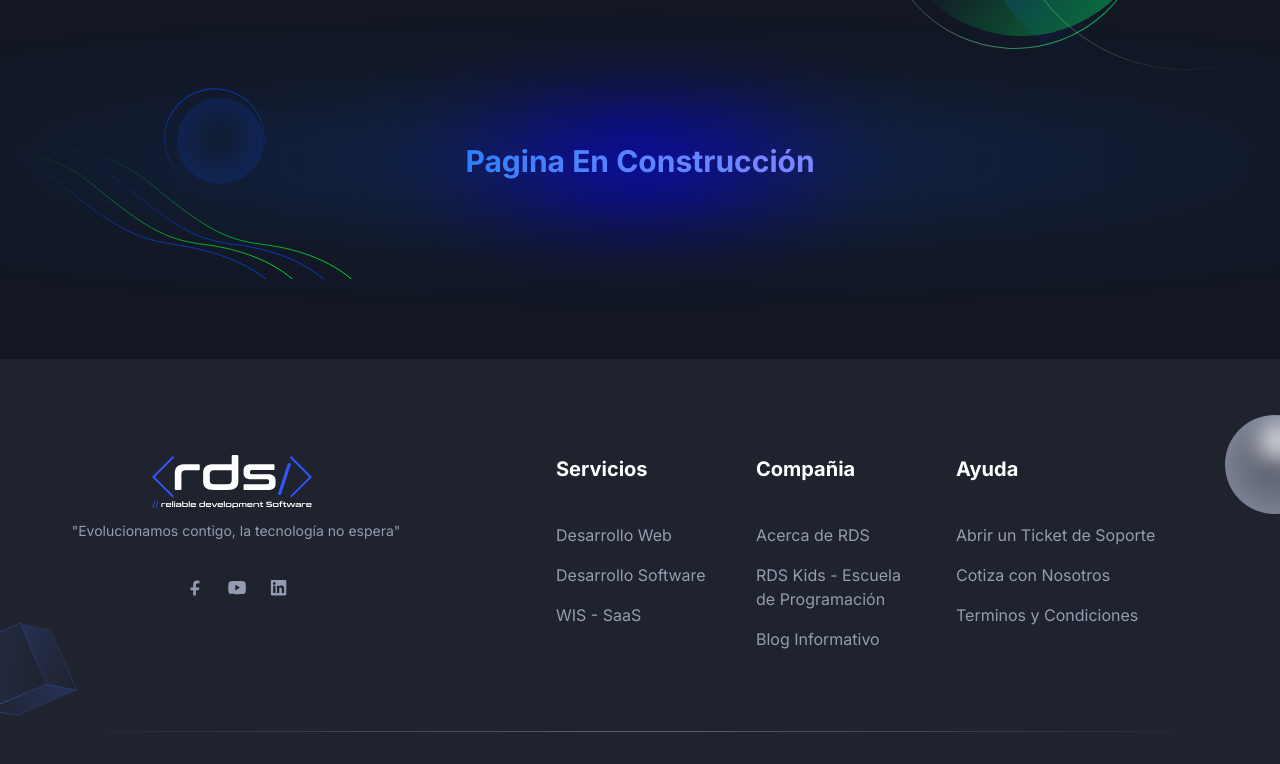
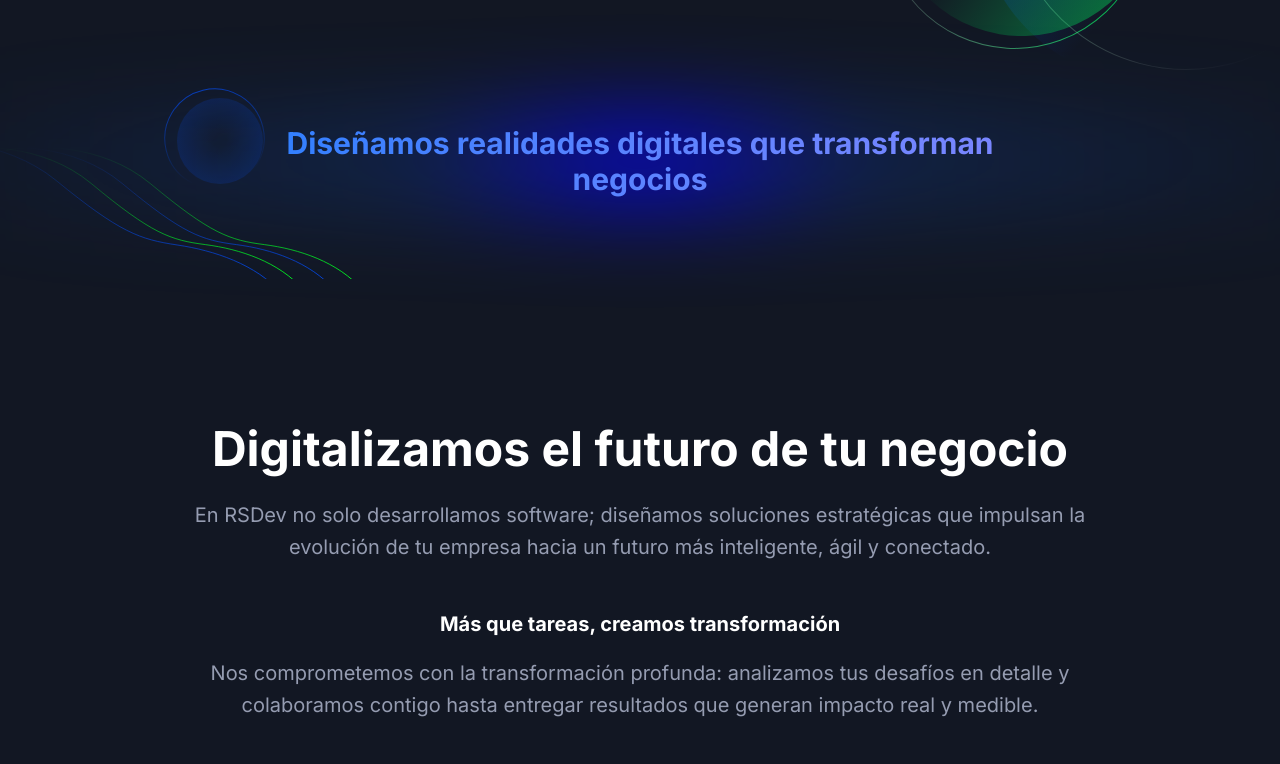
Before and after one commit to JheyBR/RDSdevelop, a Next.js app: page / in a window 1280 px wide. Shown: the part 400-1164 px from the top of the page. Built offline with nearby package versions, Linux system fonts and the light colour scheme.

Commit message:
Cambios FAvicon y Footer

```diff
--- a/src/app/page.tsx
+++ b/src/app/page.tsx
@@ -23,12 +23,12 @@ export default function Home() {
     <>
 
       <Hero />
-      {/*<Who/>
-      <Features />
-      <AboutSectionOne />
-      <AboutSectionTwo />
-      <Blog />
-      <Testimonials />
+      <Who/>
+      {/*<Features />*/}
+      {/*<AboutSectionOne />*/}
+      {/*<AboutSectionTwo />*/}
+      {/*<Blog />*/}
+      {/*<Testimonials />*/}
       {/*<Pricing />
       <Contact />*/}
     </>
--- a/src/components/Footer/index.tsx
+++ b/src/components/Footer/index.tsx
@@ -14,9 +14,9 @@ const Footer = () => {
 
   return (
     <>
-      <footer className="relative z-10 bg-white pt-16 dark:bg-gray-dark md:pt-20 lg:pt-24">
-        <div className="container">
-          <div className="-mx-4 flex flex-wrap">
+      <footer className="relative z-10 bg-white pt-2 dark:bg-black __className_d65c78 md:pt-7 lg:pt-9 xl:pt-12">
+        <div className="container mt-5 pt-2">
+          <div className="-mx-4 flex flex-wrap h-auto justify-start pb-1">
             <div className="w-full px-4 md:w-1/2 lg:w-4/12 xl:w-5/12">
               <div className="mb-12 max-w-[360px] lg:mb-16 flex flex-col items-center text-center">
                 <div className="w-50 mb-3 pl-10 max-w-full xl:mr-12">
@@ -87,18 +87,18 @@ const Footer = () => {
               </div>
             </div>
 
-            <div className="w-full px-4 sm:w-1/2 md:w-1/2 lg:w-2/12 xl:w-2/12">
+            <div className="w-full px-4 md:w-1/2 lg:w-4/12 xl:w-3/12">
               <div className="mb-12 lg:mb-16">
                 <h2 className="mb-10 text-xl font-bold text-black dark:text-white">
-                  Servicios
+                  Ayuda
                 </h2>
                 <ul>
                   <li>
                     <Link
-                      href="/blog"
+                      href="/contact"
                       className="mb-4 inline-block text-base text-body-color duration-300 hover:text-primary dark:text-body-color-dark dark:hover:text-primary"
                     >
-                      Desarrollo Web
+                      Abrir un Ticket de Soporte
                     </Link>
                   </li>
                   <li>
@@ -106,21 +106,21 @@ const Footer = () => {
                       href="/"
                       className="mb-4 inline-block text-base text-body-color duration-300 hover:text-primary dark:text-body-color-dark dark:hover:text-primary"
                     >
-                      Desarrollo Software
+                      Cotiza con Nosotros
                     </Link>
                   </li>
                   <li>
                     <Link
-                      href="/about"
+                      href="/"
                       className="mb-4 inline-block text-base text-body-color duration-300 hover:text-primary dark:text-body-color-dark dark:hover:text-primary"
                     >
-                      WIS - SaaS
+                      Terminos y Condiciones
                     </Link>
                   </li>
+
                 </ul>
               </div>
             </div>
-
             <div className="w-full px-4 sm:w-1/2 md:w-1/2 lg:w-2/12 xl:w-2/12">
               <div className="mb-12 lg:mb-16">
                 <h2 className="mb-10 text-xl font-bold text-black dark:text-white">
@@ -156,18 +156,18 @@ const Footer = () => {
               </div>
             </div>
 
-            <div className="w-full px-4 md:w-1/2 lg:w-4/12 xl:w-3/12">
+          <div className="w-full px-4 sm:w-1/2 md:w-1/2 lg:w-2/12 xl:w-2/12">
               <div className="mb-12 lg:mb-16">
                 <h2 className="mb-10 text-xl font-bold text-black dark:text-white">
-                  Ayuda
+                  Servicios
                 </h2>
                 <ul>
                   <li>
                     <Link
-                      href="/contact"
+                      href="/blog"
                       className="mb-4 inline-block text-base text-body-color duration-300 hover:text-primary dark:text-body-color-dark dark:hover:text-primary"
                     >
-                      Abrir un Ticket de Soporte
+                      Desarrollo Web
                     </Link>
                   </li>
                   <li>
@@ -175,21 +175,21 @@ const Footer = () => {
                       href="/"
                       className="mb-4 inline-block text-base text-body-color duration-300 hover:text-primary dark:text-body-color-dark dark:hover:text-primary"
                     >
-                      Cotiza con Nosotros
+                      Desarrollo Software
                     </Link>
                   </li>
                   <li>
                     <Link
-                      href="/"
+                      href="/about"
                       className="mb-4 inline-block text-base text-body-color duration-300 hover:text-primary dark:text-body-color-dark dark:hover:text-primary"
                     >
-                      Terminos y Condiciones
+                      WIS - SaaS
                     </Link>
                   </li>
-
                 </ul>
               </div>
             </div>
+
           </div>
 
           <div className="h-px w-full bg-linear-to-r from-transparent via-[#D2D8E183] to-transparent dark:via-[#959CB183]"></div>
@@ -197,7 +197,7 @@ const Footer = () => {
             <p className="text-xs text-center text-base text-body-color dark:text-white">
               Desarrollado por {" "}
               <a
-                href="http://uideck.com"
+                href="http://rdsdevelop.com"
                 target="_blank"
                 rel="noopener noreferrer"
                 className="hover:text-primary"
@@ -206,7 +206,7 @@ const Footer = () => {
               </a>{" "}
               -{" "}
               <a
-                href="https://nextjstemplates.com"
+                href="http://rdsdevelop.com"
                 target="_blank"
                 rel="noopener noreferrer"
                 className="hover:text-primary"
--- a/src/components/Hero/index.tsx
+++ b/src/components/Hero/index.tsx
@@ -1,22 +1,17 @@
-  "use client"; // Esto le dice a Next.js que este componente se ejecuta del lado del cliente (navegador).
-
-  // Importamos cosas necesarias para que el componente funcione:
-  import React, { useEffect, useState } from "react"; // React es para construir interfaces. useEffect y useState son herramientas especiales que nos ayudan a manejar el tiempo y cambios.
-  import Image from "next/image"; // Esto sirve para cargar imágenes de forma optimizada en Next.js.
-  import AnimLogo from "../Componentes/AnimLogo"; // Importamos un componente personalizado que muestra una animación del logo.
-  import BackgroundSVG from "../Componentes/BackgroundSVG"; // Importamos un fondo en forma de dibujo SVG.
+  "use client";
+  import React, { useEffect, useState } from "react";
+  import BackgroundSVG from "../Componentes/BackgroundSVG";
   import LogoOficial from "../Componentes/LogoOficial";
   import { useTheme } from "next-themes";
 
-    const phrases = [ // Esta es una lista de frases que van cambiando en pantalla.
-      "Pagina En Construcción",
+    const phrases = [
       "Diseñamos realidades digitales que transforman negocios",
       "Evolucionamos contigo, la tecnología no espera",
       "Creamos soluciones que generan impacto.",
       "Damos tu punto de partida hacia un cambio digital.",
     ];
   const phraseToType = "//reliable development software";
-  const Hero = () => { // Aquí comienza nuestro componente llamado Hero.
+  const Hero = () => {
     const { theme } = useTheme(); // detecta si es dark o light
 
     // Define los colores para cada modo
```
Also changed, not shown: 2 other files (tests, documents, lock files or other folders).
